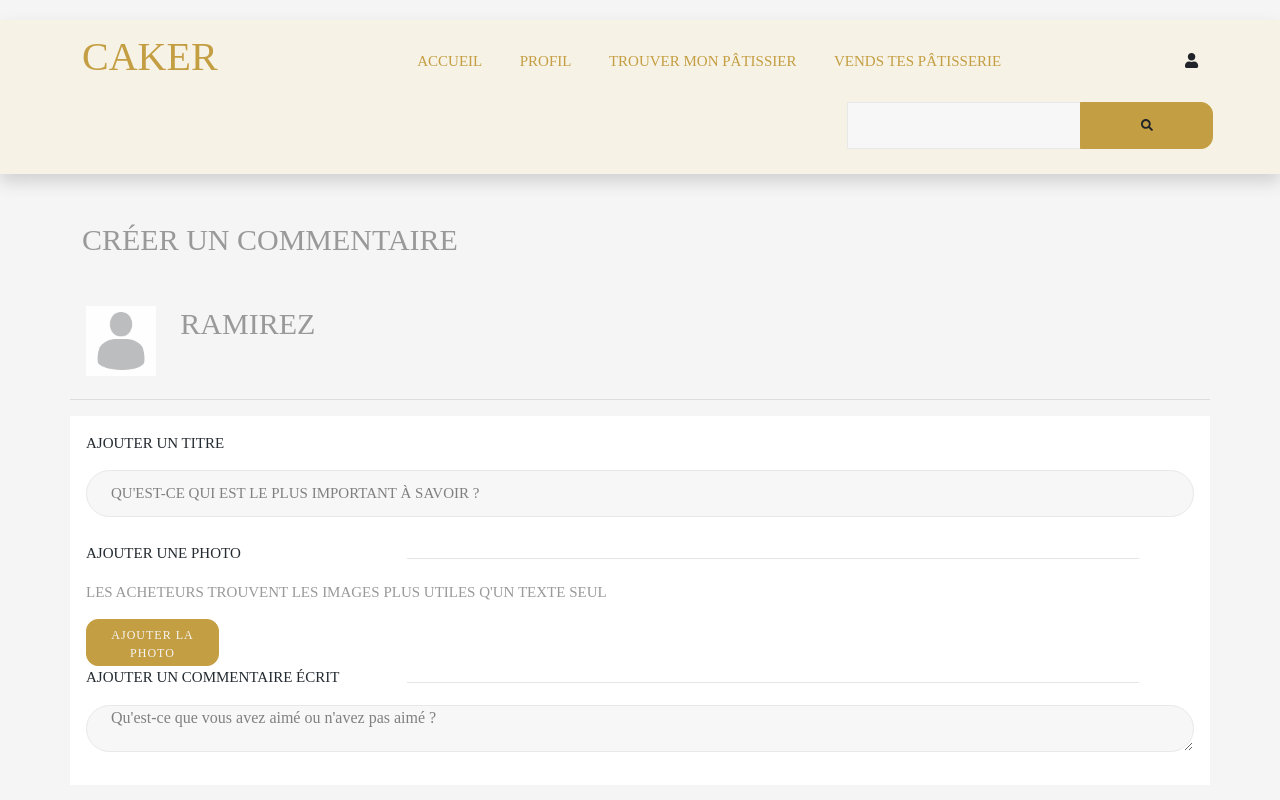
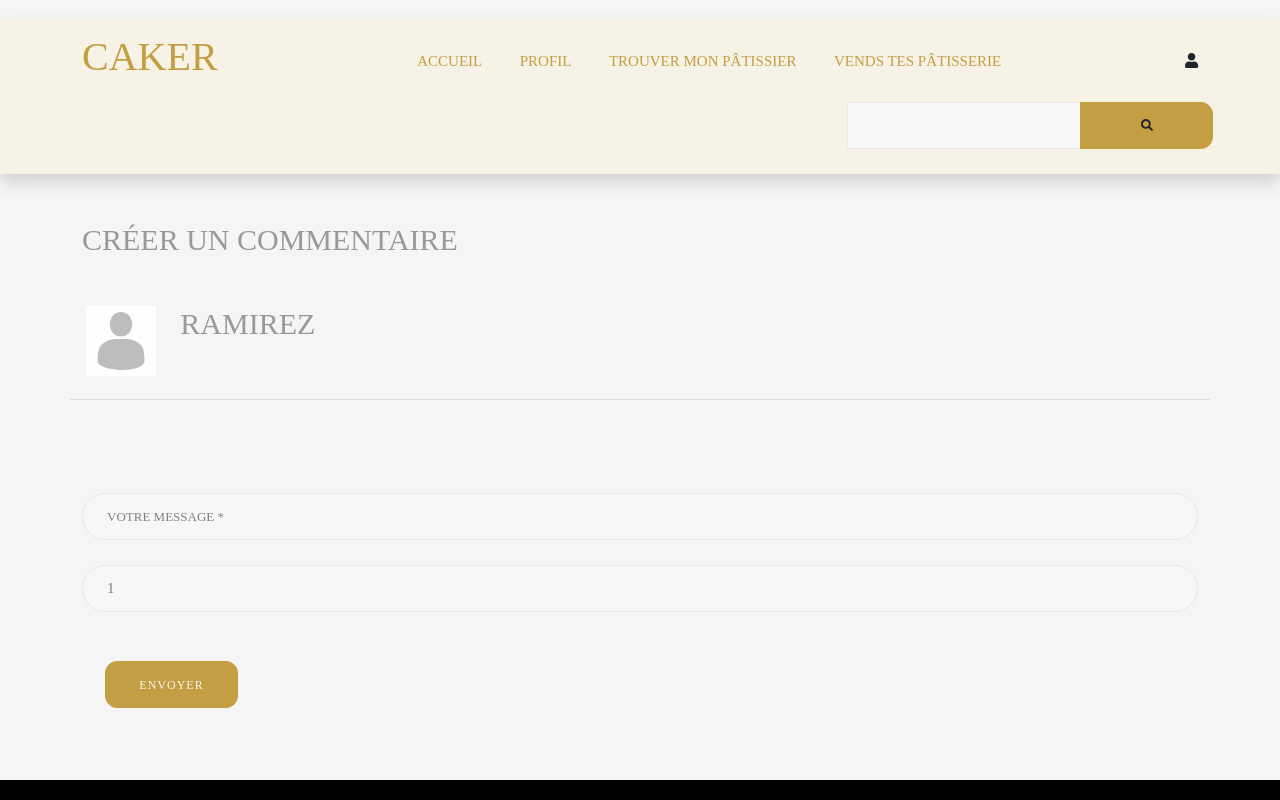
Before and after one commit to Meriambm93/caker_project, a Next.js app in the folder caker/: page /commentaire in a window 1280 px wide. Shown: the top 800 px of the page. Built offline with nearby package versions, Linux system fonts and the light colour scheme.

Commit message:
feat modify commentaire_contact_patisserie_shopproduct

```diff
--- a/caker/src/components/Commentaire.jsx
+++ b/caker/src/components/Commentaire.jsx
@@ -3,8 +3,43 @@ import FormLabel from "./FormLabel"
 import Button from "../../src/components/Button"
 import Image from "next/dist/client/image"
 import avatar from "../assets/images/avatar.jpg"
+import { Field, Formik } from "formik"
+import { useCallback } from "react"
+import * as yup from "yup"
+import FormField from "./FormField"
+import axios from "axios"
+import { useRouter } from "next/router"
 
-const Commentaire = () => {
+const validationSchema = yup.object().shape({
+  message: yup.string().required().min(1).max(120),
+  score: yup.number().integer().min(1).max(5).required(),
+})
+const ContentCommentaire = () => {
+  const router = useRouter()
+  const initialValues = {
+    message: "",
+    score: 1,
+    user_id: 1,
+    shop_id: 1,
+  }
+
+  const handleFormSubmit = useCallback(
+    async (values, actions) => {
+      try {
+        await axios.post("http://localhost:5000/comment", {
+          message: values.messages,
+          score: values.score,
+          user_id: values.user_id,
+          shop_id: values.shop_id,
+        })
+        router.push("/")
+      } catch (err) {
+        actions.setErrors({ form: "une erreur" })
+      }
+    },
+    [router],
+  )
+
   return (
     <div className="container py-5">
       <div className="row">
@@ -26,41 +61,41 @@ const Commentaire = () => {
           </div>
         </div>
         <hr />
+        <Formik
+          initialValues={initialValues}
+          onSubmit={handleFormSubmit}
+          validationSchema={validationSchema}
+        >
+          {({ handleSubmit, errors }) =>
+            console.log(errors) || (
+              <form onSubmit={handleSubmit}>
+                <FormField
+                  as={FormInput}
+                  type="text"
+                  placeholder="Votre Message *"
+                  name="message"
+                />
 
-        <div className="card-body pb-2 bg-white">
-          <div className="form-group">
-            <FormLabel>Ajouter un titre</FormLabel>
-            <FormInput
-              type="text"
-              value="Qu'est-ce qui est le plus important à savoir ?"
-            />
-          </div>
-          <hr />
-          <div className="form-group">
-            <FormLabel>Ajouter une photo </FormLabel>
-            <p>Les acheteurs trouvent les images plus utiles q'un texte seul</p>
-            <Button type="file" className="mt-3">
-              Ajouter la photo
-            </Button>
-          </div>
-          <hr />
-
-          <div className="form-group">
-            <FormLabel>Ajouter un commentaire écrit</FormLabel>
-            <div className="mb-3">
-              <textarea className="form-control fs-6" rows="5">
-                Qu'est-ce que vous avez aimé ou n'avez pas aimé ?
-              </textarea>
-            </div>
-          </div>
-        </div>
-      </div>
-      <div className="text-right mt-5 mb-5">
-        &nbsp;
-        <Button type="button">Envoyer</Button>
+                <FormField
+                  as={FormInput}
+                  type="number"
+                  placeholder="Votre Score *"
+                  name="score"
+                  min="1"
+                  max="5"
+                />
+                <div className="form-login">
+                  <Button type="submit" className="my-4">
+                    Envoyer
+                  </Button>
+                </div>
+              </form>
+            )
+          }
+        </Formik>
       </div>
     </div>
   )
 }
 
-export default Commentaire
+export default ContentCommentaire
--- a/caker/src/components/Contact.jsx
+++ b/caker/src/components/Contact.jsx
@@ -61,7 +61,7 @@ const Contact = () => {
             </div>
             <div className="row">
               <div className="col text-end mt-2">
-                <Button type="button">Let's Talk</Button>
+                <Button type="button">Envoyer</Button>
               </div>
             </div>
           </form>
--- a/caker/src/components/Patisserie.jsx
+++ b/caker/src/components/Patisserie.jsx
@@ -24,7 +24,7 @@ const Patisserie = () => {
             <h1 className="h3 pb-4">Catégories</h1>
             <div className="accordion">
               <div className="accordion" id="accordionExample">
-                <div className="accordion-item">
+                <div className="accordion-item bg-transparent">
                   <h2 className="accordion-header" id="headingOne">
                     <a
                       className="accordion"
@@ -57,7 +57,7 @@ const Patisserie = () => {
               </div>
             </div>
             <div className="accordion" id="accordionExample">
-              <div className="accordion-item">
+              <div className="accordion-item bg-transparent">
                 <h2 className="accordion-header" id="headingOne">
                   <a
                     className="accordion"
--- a/caker/styles/signUp.css
+++ b/caker/styles/signUp.css
@@ -539,6 +539,27 @@ h2.footer {
 .orshop {
   color: #c49e42 !important;
 }
+/* PAGE SHOPPRODUCT MODIFICATION*/
+.modify-h2 {
+  font-family: "Cormorant SC", serif;
+  font-size: 30px !important;
+  font-weight: 300;
+  color: #9a2d2d;
+}
+.modify-h6 {
+  font-family: "Cormorant SC", serif;
+  font-size: 20px !important;
+  font-weight: 300;
+  color: #9a2d2d;
+}
+.modify-p {
+  text-transform: none;
+  font-size: 17px !important;
+}
+.modify-li {
+  text-transform: none;
+  font-size: 17px !important;
+}
 
 /* PAGE PROFIL */
 /* BOUTON DÉCONNECTION */
```
Also changed, not shown: caker/src/components/SectionContentShopProduct.jsx (+11 -9 lines).
